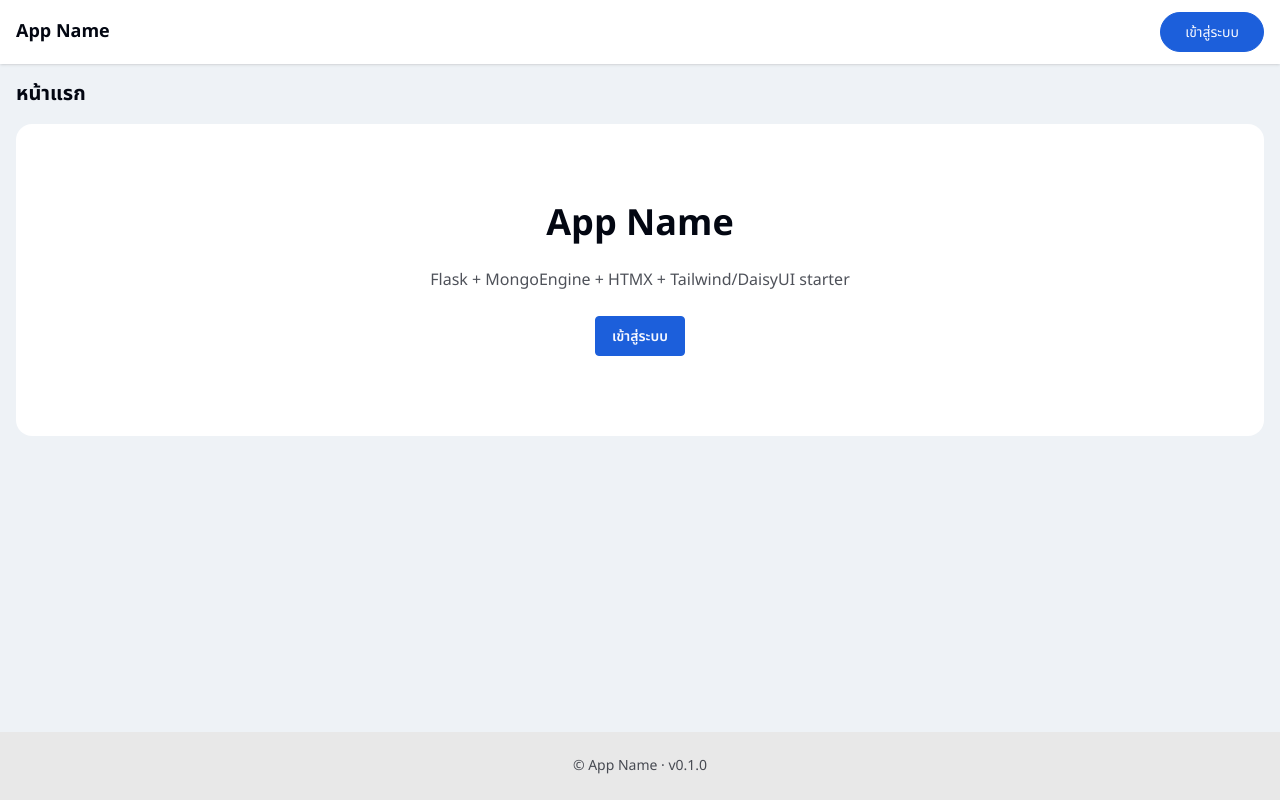
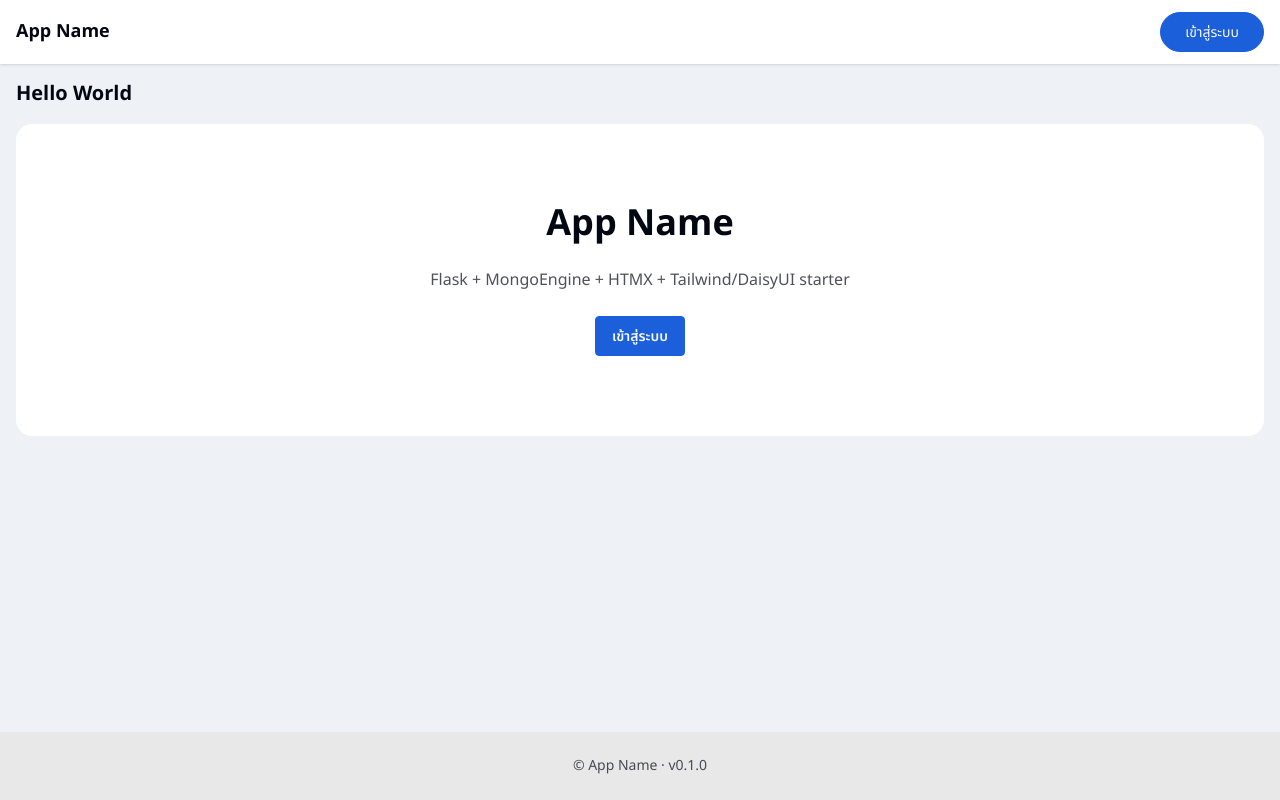
Before and after one commit to r202-coe-psu/gukgu, a Flask app: page / in a window 1280 px wide. Run offline with Flask 3, Linux system fonts and the light colour scheme; style sheets or scripts are compiled from the project's sources; some libraries are stand-ins or nearby versions.

Commit message:
add: hello.html

```diff
--- /dev/null
+++ b/gukgu/web/templates/index/hello.html
@@ -0,0 +1 @@
+Hello World 2
--- a/gukgu/web/templates/index/index.html
+++ b/gukgu/web/templates/index/index.html
@@ -1,6 +1,6 @@
 {% extends "base/default_page.html" %}
 
-{% set title_page = "หน้าแรก" %}
+{% set title_page = "Hello World" %}
 
 {% block content %}
 <div class="hero bg-base-0 rounded-box py-16">
```
